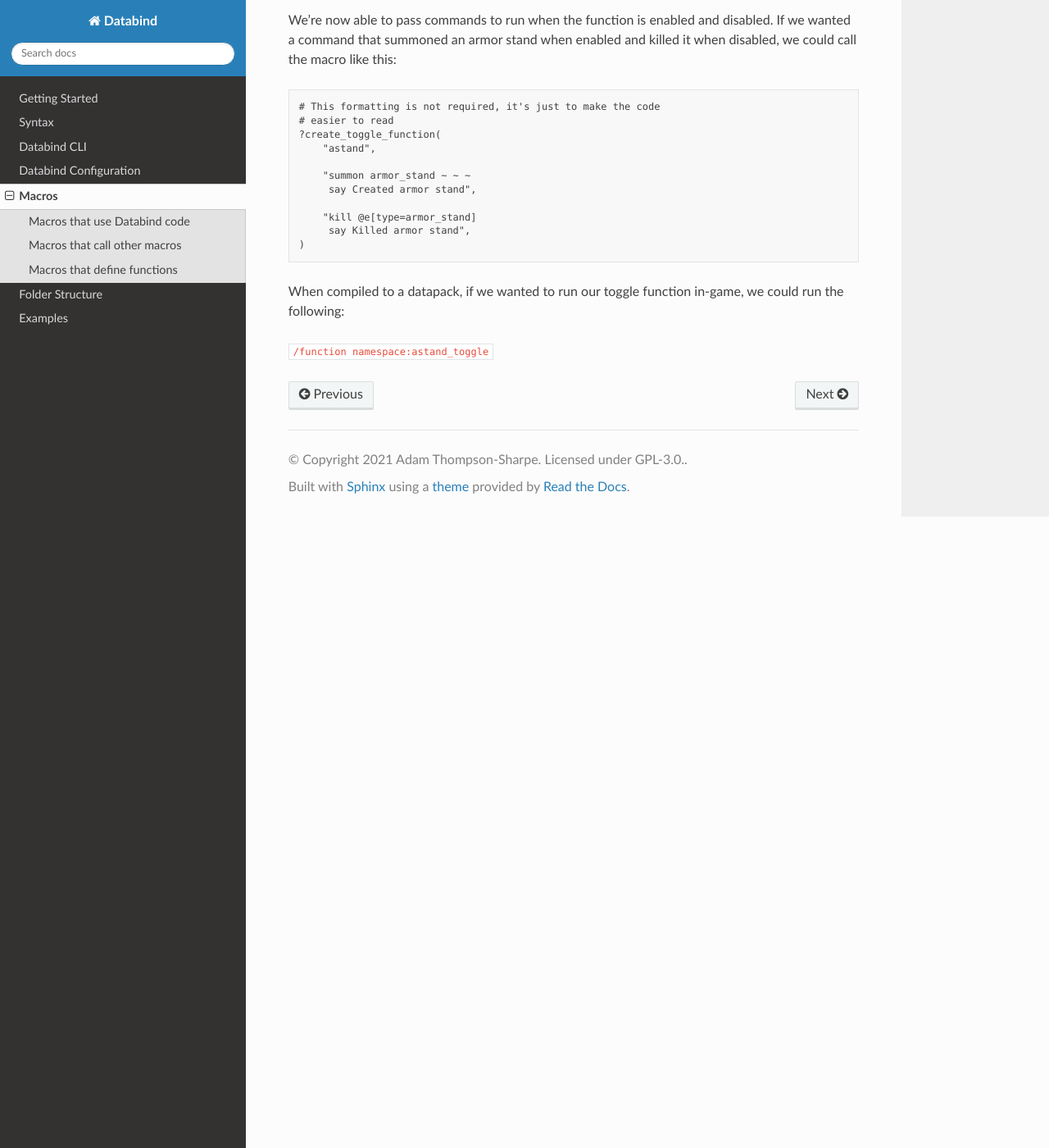
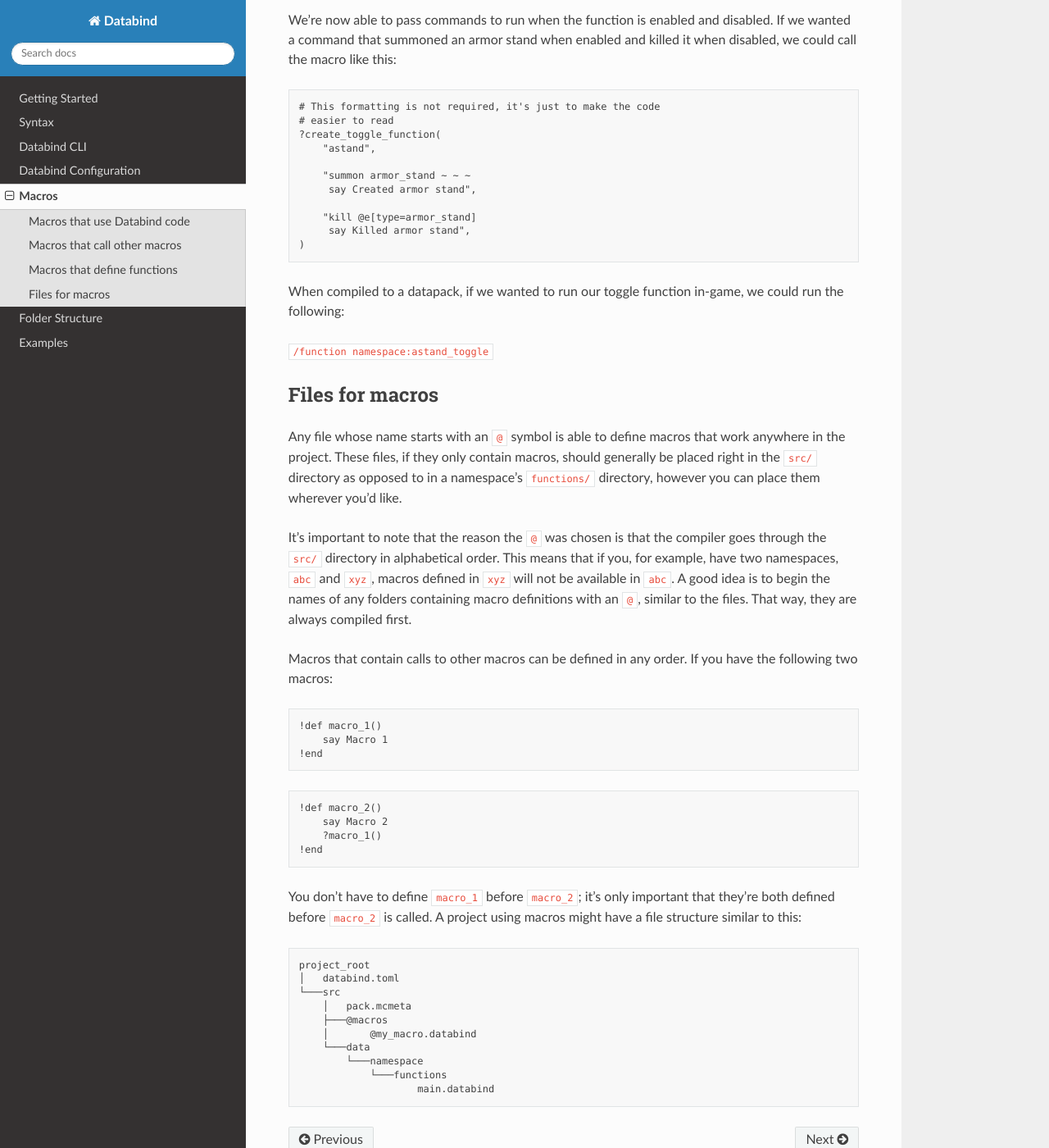
Before and after one commit to MysteryBlokHed/databind, a Sphinx documentation site: the page built from docs/macros.rst, in a window 1280 px wide and 1400 px high, scrolled down 2953 px. Shown: the whole window at 82% size. Built offline with Sphinx 7.4.7 and the Read the Docs theme 2.0.0, drawn with Linux system fonts in a browser that asks for light colours.

Commit message:
Add docs for macro files

```diff
--- a/docs/macros.rst
+++ b/docs/macros.rst
@@ -177,3 +177,52 @@ When compiled to a datapack, if we wanted to run our toggle function
 in-game, we could run the following:
 
 ``/function namespace:astand_toggle``
+
+Files for macros
+----------------
+
+Any file whose name starts with an ``@`` symbol is able to define macros
+that work anywhere in the project. These files, if they only contain macros,
+should generally be placed right in the ``src/`` directory as opposed to
+in a namespace's ``functions/`` directory, however you can place them wherever
+you'd like.
+
+It's important to note that the reason the ``@`` was chosen is that the compiler
+goes through the ``src/`` directory in alphabetical order. This means that if you,
+for example, have two namespaces, ``abc`` and ``xyz``, macros defined in ``xyz``
+will not be available in ``abc``. A good idea is to begin the names of any folders
+containing macro definitions with an ``@``, similar to the files. That way, they are
+always compiled first.
+
+Macros that contain calls to other macros can be defined in any order. If you have
+the following two macros:
+
+.. code-block:: databind
+
+   !def macro_1()
+       say Macro 1
+   !end
+
+.. code-block:: databind
+
+   !def macro_2()
+       say Macro 2
+       ?macro_1()
+   !end
+
+You don't have to define ``macro_1`` before ``macro_2``; it's only important that
+they're both defined before ``macro_2`` is called. A project using macros might
+have a file structure similar to this:
+
+.. code-block:: text
+
+   project_root
+   │   databind.toml
+   └───src
+       │   pack.mcmeta
+       ├───@macros
+       │       @my_macro.databind
+       └───data
+           └───namespace
+               └───functions
+                       main.databind
```
